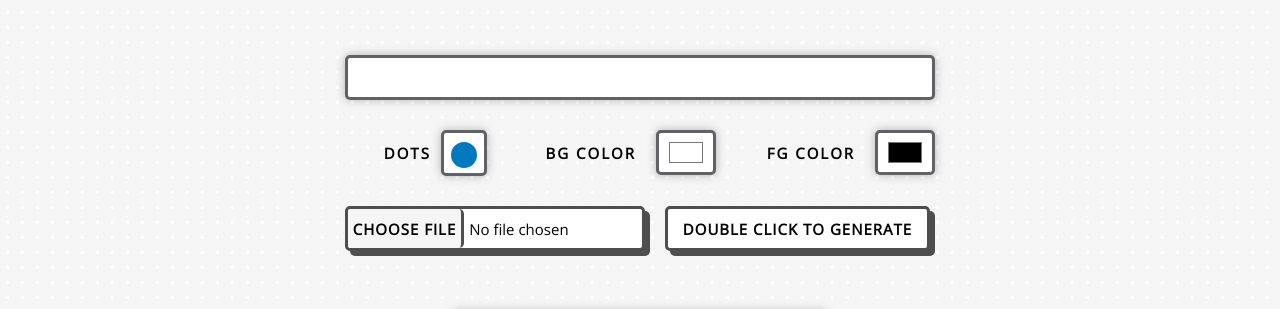
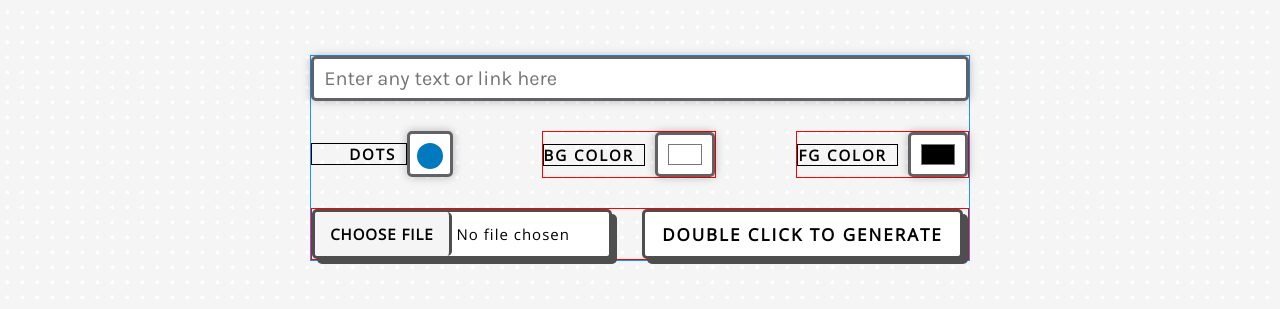
Before and after one commit to tathagatamishra/QuickieQR, a React (Vite) app in the folder client/: page / in a window 1280 px wide. Shown: the part 145-454 px from the top of the page. Built offline with nearby package versions, Linux system fonts and the light colour scheme; a web font is replaced by a local one.

Commit message:
working on qr style

```diff
--- a/client/src/Component/Input/Input.jsx
+++ b/client/src/Component/Input/Input.jsx
@@ -12,7 +12,6 @@ export default function Input({ dataForParent }) {
   const [QRBG, setQRBG] = useState("#ffffff");
   const [QRFG, setQRFG] = useState("#000000");
   const [QRImg, setQRImg] = useState(null);
-  const [image, setImage] = useState(null);
 
   const [inputArray, setInputArray] = useState([]);
 
@@ -22,19 +21,21 @@ export default function Input({ dataForParent }) {
     dataForParent(inputArray);
   };
 
-  const addQRImage = (e) => {
-    setQRImg(e.target.files[0]);
+  // const [image, setImage] = useState(null);
+  // const addQRImage = (e) => {
+  //   setQRImg(e.target.files[0]);
 
-    if (QRImg) {
-      setImage(URL.createObjectURL(QRImg));
-    }
-  };
+  //   if (QRImg) {
+  //     setImage(URL.createObjectURL(QRImg));
+  //   }
+  // };
 
   return (
     <div className={isDarkMode ? "dark-input" : "Input"}>
       <input
         className="text-input"
         type="text"
+        placeholder="Enter any text or link here"
         value={QRValue}
         onChange={(e) => setQRValue(e.target.value)}
       />
@@ -78,7 +79,7 @@ export default function Input({ dataForParent }) {
           className="file"
           type="file"
           accept="image/*"
-          onChange={addQRImage}
+          onChange={(e) => setQRImg(e.target.files[0])}
         />
         <button type="submit" onClick={sendDataToParent}>
         Double Click To Generate
--- a/client/src/Component/Input/Input.scss
+++ b/client/src/Component/Input/Input.scss
@@ -1,8 +1,7 @@
 @import '../../assets/variables';
 
 .Input {
-    // border: solid 1px;
-    // height: 200px;
+    border: solid 1px dodgerblue;
     margin-bottom: 10px;
     display: flex;
     flex-direction: column;
@@ -36,7 +35,7 @@
             flex-direction: row;
             justify-content: flex-end;
             align-items: center;
-            // border: 1px solid red;
+            border: 1px solid red;
             height: fit-content;
 
             & p {
@@ -51,7 +50,7 @@
                 text-transform: uppercase;
                 color: #000000;
                 width: fit-content;
-                // border: 1px solid;
+                border: 1px solid;
                 display: inline-block;
                 position: relative;
                 vertical-align: middle;
@@ -60,7 +59,6 @@
             & .bg-color {
                 width: 60px;
                 height: 45px;
-                // margin-bottom: 30px;
                 margin-left: 10px;
                 padding: 5px 8px;
                 outline: none;
@@ -74,7 +72,6 @@
             & .fg-color {
                 width: 60px;
                 height: 45px;
-                // margin-bottom: 30px;
                 margin-left: 10px;
                 padding: 5px 8px;
                 outline: none;
@@ -106,7 +103,7 @@
                 text-transform: uppercase;
                 color: #000000;
                 width: 96px;
-                // border: 1px solid;
+                border: 1px solid;
                 display: inline-block;
                 position: relative;
                 vertical-align: middle;
@@ -173,12 +170,12 @@
         display: flex;
         flex-direction: row;
         justify-content: flex-end;
-        // border: solid red 1px;
+        border: solid red 1px;
 
         & .file {
 
             transition: 300ms;
-            height: 45px;
+            height: 50px;
             width: 300px;
             padding-right: 5px;
             float: right;
@@ -186,7 +183,7 @@
 
             font-size: 15px;
             font-family: "Open Sans", sans-serif;
-            // letter-spacing: 0px;
+            letter-spacing: 1px;
             text-decoration: none;
             color: #000000;
 
@@ -208,7 +205,7 @@
                 border: none;
                 background: whitesmoke;
                 border-right: 3px solid rgb(78, 78, 78);
-                padding: 0px 5px;
+                padding: 0.25em 1em;
                 border-radius: 5px;
 
                 font-size: 15px;
@@ -220,10 +217,6 @@
                 color: #000000;
             }
 
-            // &::file-selector-button:hover {
-            //     background: #4e5b72;
-            // }
-
             &:active {
                 box-shadow: 0px 0px 0px 0px black;
                 top: 5px;
@@ -233,19 +226,19 @@
 
         & button {
             transition: 300ms;
-            height: 45px;
+            height: 50px;
             width: fit-content;
-            margin-left: 20px;
+            margin-left: 30px;
             margin-right: 5px;
             padding: 0.25em 1em;
 
             float: right;
             position: relative;
 
-            font-size: 15px;
+            font-size: 17px;
             font-weight: 600;
             font-family: "Open Sans", sans-serif;
-            letter-spacing: 1px;
+            letter-spacing: 2px;
             text-decoration: none;
             text-transform: uppercase;
             color: #000000;
--- a/client/src/Component/Output/Output.jsx
+++ b/client/src/Component/Output/Output.jsx
@@ -6,31 +6,52 @@ import { QRCode } from "react-qrcode-logo";
 
 import { useDarkMode } from "../../assets/DarkModeContext";
 
-
-
-export default function Output({dataFromParent}) {
+export default function Output({ dataFromParent }) {
   const { isDarkMode } = useDarkMode();
 
   return (
     <div className={isDarkMode ? "dark-output" : "Output"}>
-
       <div className="qr-card">
-
         <QRCode
           value={`${dataFromParent[0]}`}
           size={300} // the dimension of the QR code (number)
-          logoImage={dataFromParent[4] ? `${URL.createObjectURL(dataFromParent[4])}` : 'QQR.png'} // URL of the logo
+          logoImage={
+            dataFromParent[4]
+              ? `${URL.createObjectURL(dataFromParent[4])}`
+              : "QQR.png"
+          } // URL of the logo
           logoHeight={100}
           logoWidth={100}
           logoOpacity={1}
-          bgColor={dataFromParent[2] ? `${dataFromParent[2]}` : '#ffffff'}
+          ecLevel={"Q"}
+          // removeQrCodeBehindLogo={true}
+          // logoPadding={1}
+          // logoPaddingStyle={'circle'}
+          bgColor={dataFromParent[2] ? `${dataFromParent[2]}` : "#ffffff"}
           fgColor={dataFromParent[3] ? `${dataFromParent[3]}` : "#000000"}
           enableCORS={true}
-          qrStyle={dataFromParent[1] ? `${dataFromParent[1]}` : 'dots'}
-          eyeRadius={10} // radius of the promocode eye
+          qrStyle={dataFromParent[1] ? `${dataFromParent[1]}` : "dots"}
+          // eyeRadius={10} // radius of the promocode eye
+          eyeColor={[
+            {
+              // top/left eye
+              outer: "red",
+              inner: "black",
+            },
+            "blue", // top/right eye
+            "purple", // bottom/left eye
+          ]}
+          eyeRadius={[
+            {
+              // top/left eye
+              outer: [10, 10, 0, 10],
+              inner: [50, 10, 10, 10],
+            },
+            [10, 10, 10, 0], // top/right eye
+            [10, 0, 10, 10], // bottom/left
+          ]}
           id={"QR"}
         />
-
       </div>
     </div>
   );
```
Also changed, not shown: 1 other file (tests, documents, lock files or other folders).
